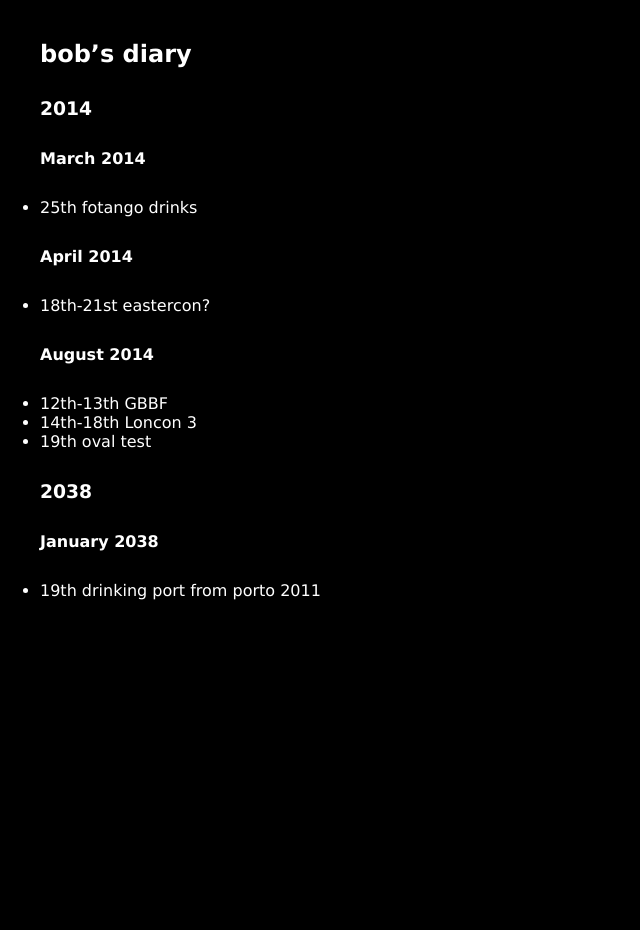
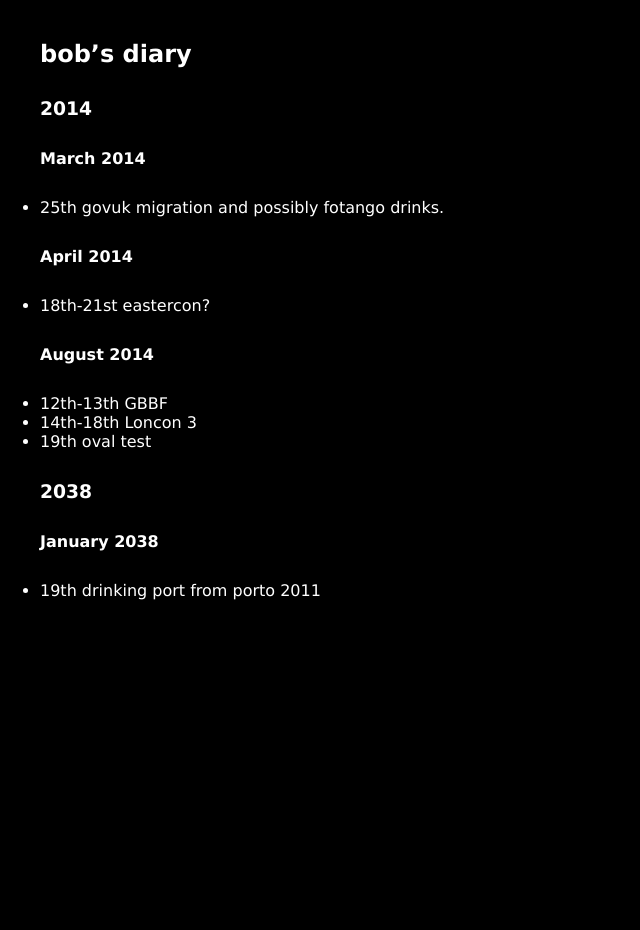
Before and after one commit to rjw1/randomness.org.uk, a Jekyll site: the page built from diary/index.md, in a window 1280 px wide. Shown: the whole page, without its empty margins (0-640 px from the left). Built offline with Jekyll 4.4.1, drawn with Linux system fonts in a browser that asks for light colours; Markdown is read by kramdown in place of the engine named in the settings.

Commit message:
change of plans for the 25th.

```diff
--- a/diary/index.md
+++ b/diary/index.md
@@ -9,7 +9,7 @@ layout: default
 
 #### March 2014 ####
 
-* 25th fotango drinks
+* 25th govuk migration and possibly fotango drinks.
 
 #### April 2014 ####
 
```
